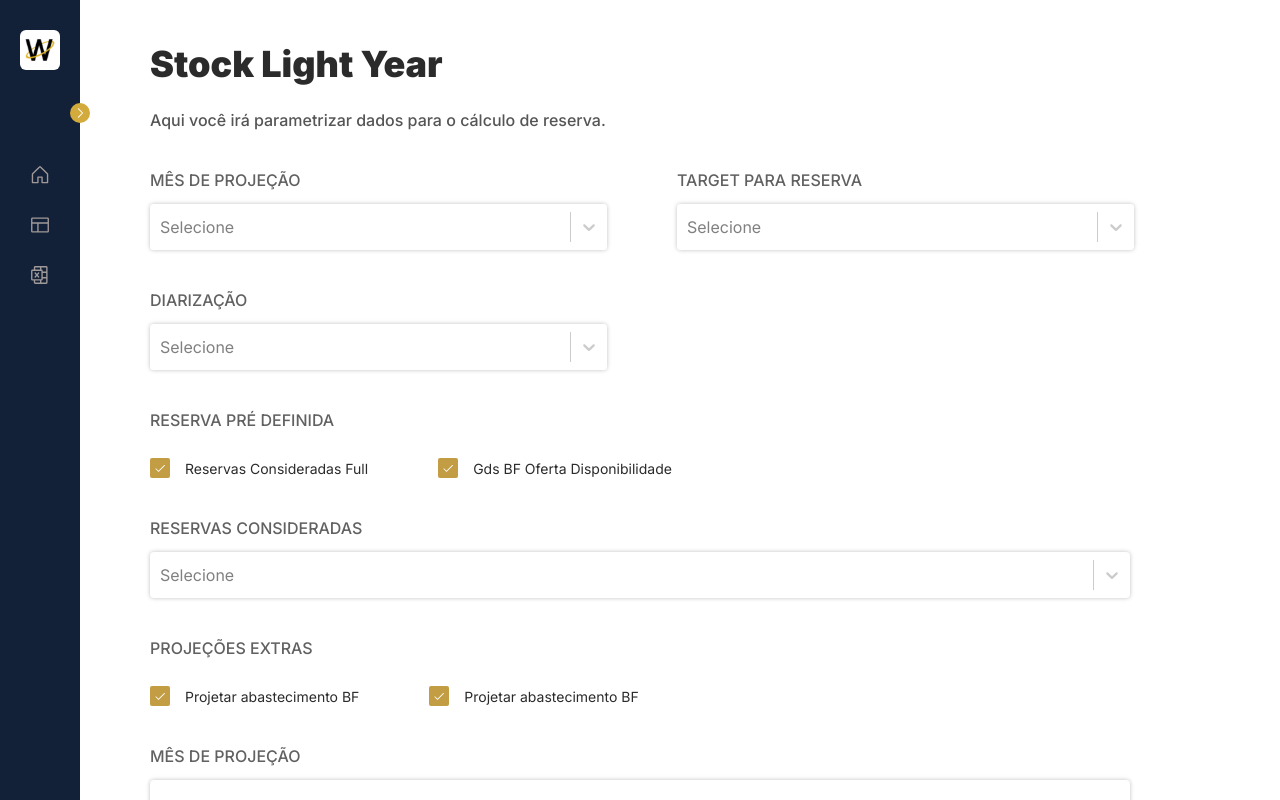
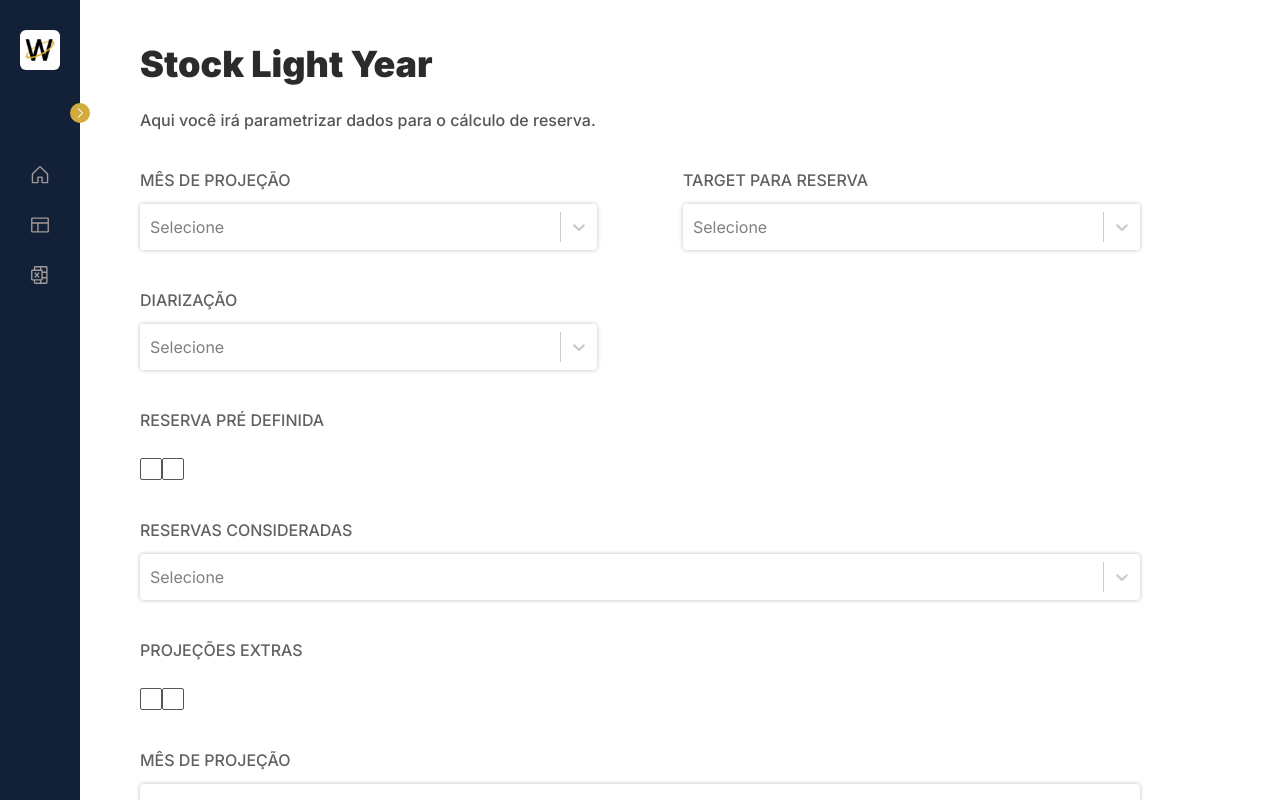
Before and after one commit to An4lu/Formulario, a React (Vite) app: page / in a window 1280 px wide. Shown: the top 800 px of the page. Built offline with nearby package versions, Linux system fonts and the light colour scheme.

Commit message:
ALterações no Checkbox

```diff
--- a/src/components/Checkbox/index.tsx
+++ b/src/components/Checkbox/index.tsx
@@ -1,19 +1,17 @@
-import { CheckboxIndicator, CheckboxRoot, Flex, Label } from './styles'
-import { ReactNode } from 'react'
+import { CheckboxIndicator, CheckboxRoot } from './styles'
 import { Check } from '@phosphor-icons/react'
 
 interface LabelProps {
-  children: ReactNode
+  id: string
+  onValueChange: (value: boolean) => void
 }
-export const CheckBox = ({ children }: LabelProps) => {
+
+export const CheckBox = ({ id, onValueChange }: LabelProps) => {
   return (
-    <Flex>
-      <CheckboxRoot defaultChecked id="c1">
-        <CheckboxIndicator>
-          <Check size={12} color="#ffffff" />
-        </CheckboxIndicator>
-      </CheckboxRoot>
-      <Label htmlFor="c1">{children}</Label>
-    </Flex>
+    <CheckboxRoot id={id} onCheckedChange={onValueChange}>
+      <CheckboxIndicator>
+        <Check size={12} color="#ffffff" />
+      </CheckboxIndicator>
+    </CheckboxRoot>
   )
 }
--- a/src/components/Checkbox/styles.ts
+++ b/src/components/Checkbox/styles.ts
@@ -6,31 +6,21 @@ export const CheckboxRoot = styled(Checkbox.Root, {
   backgroundColor: '$white',
   width: 20,
   height: 20,
+  justifyContent: 'center',
+  alignItems: 'center',
   borderRadius: 2,
+  border: '1px solid #979797',
+  boxShadow: `0 2px 10px gray500`,
   borderColor: '$gray250',
   display: 'flex',
-  alignItems: 'center',
-  justifyContent: 'center',
-  border: '1px solid #979797',
   outline: 'none',
   cursor: 'pointer',
   '&[data-state="checked"]': {
     backgroundColor: '$yellow600',
-    border: 'none',
+    border: '1px solid $yellow600',
   },
 })
 
 export const CheckboxIndicator = styled(Checkbox.Indicator, {
   color: '$white',
 })
-
-export const Label = styled('label', {
-  color: '$gray500',
-  display: 'flex',
-  justifyContent: 'center',
-  alignItems: 'center',
-  fontSize: 14,
-  paddingLeft: 15,
-})
-
-export const Flex = styled('div', { display: 'flex', marginRight: '70px' })
--- a/src/pages/Sheets/index.tsx
+++ b/src/pages/Sheets/index.tsx
@@ -54,9 +54,9 @@ export const Sheets = () => {
         </LineFormItem>
         <LineFormItem>
           <CheckboxContainer>
-            <LabelText htmlFor="checkbox2">RESERVA PRÉ DEFINIDA</LabelText>
+            <LabelText htmlFor="c1">RESERVA PRÉ DEFINIDA</LabelText>
             <CheckboxItem>
-              <CheckBox>Reservas Consideradas Full</CheckBox>
+              <CheckBox id="c1">Reservas Consideradas Full</CheckBox>
               <CheckBox>Gds BF Oferta Disponibilidade</CheckBox>
             </CheckboxItem>
           </CheckboxContainer>
--- a/src/pages/Sheets/styles.ts
+++ b/src/pages/Sheets/styles.ts
@@ -1,7 +1,7 @@
 import { styled } from '../../styles'
 
 export const Container = styled('div', {
-  maxWidth: '980px',
+  maxWidth: '1000px',
   width: '100%',
   margin: '0 auto',
   marginTop: '42px',
```
